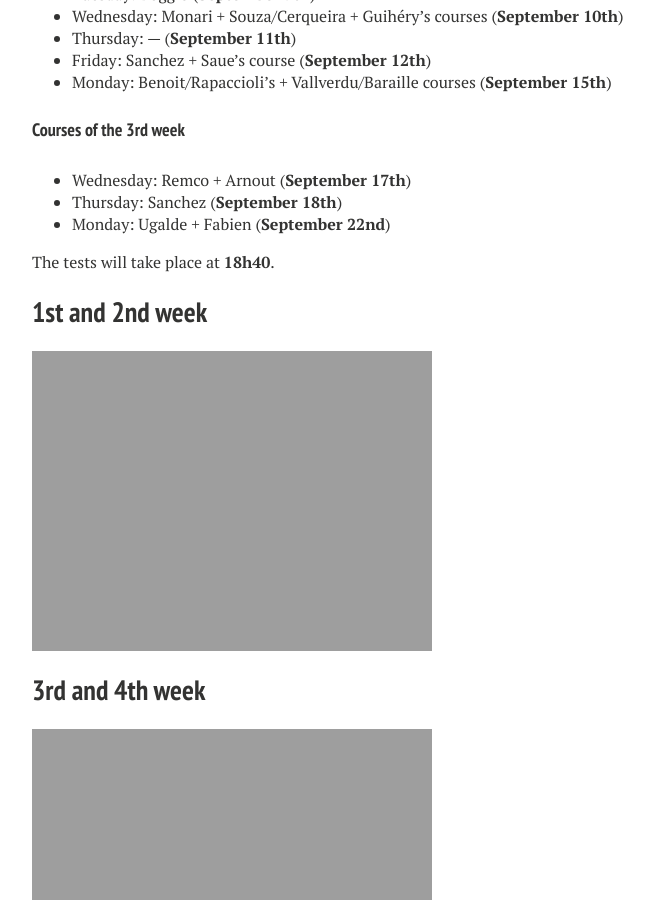
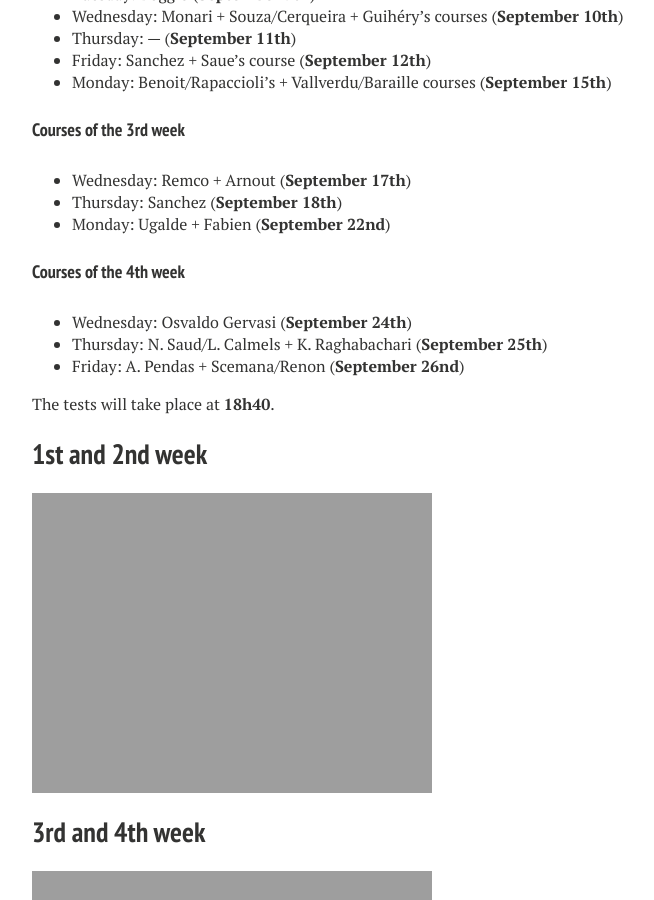
Before and after one commit to muammar/intcourse, a Jekyll site: the page built from programme/index.md, in a window 1280 px wide and 900 px high, scrolled down 921 px. Shown: the whole window, without its empty margins (288-942 px from the left). Built offline with Jekyll 4.4.1, drawn with Linux system fonts in a browser that asks for light colours; nearby versions of some CDN libraries.

Commit message:
examenes

```diff
--- a/programme/index.md
+++ b/programme/index.md
@@ -36,6 +36,12 @@ In the images shown below, you will find the final version of the **9th Internat
 * Thursday: Sanchez (**September 18th**)
 * Monday: Ugalde + Fabien (**September 22nd**)
 
+#### Courses of the 4th week
+
+* Wednesday: Osvaldo Gervasi (**September 24th**)
+* Thursday: N. Saud/L. Calmels + K. Raghabachari (**September 25th**)
+* Friday: A. Pendas + Scemana/Renon (**September 26nd**)
+
  The tests will take place at **18h40**.
 
 ## 1st and 2nd week
```
